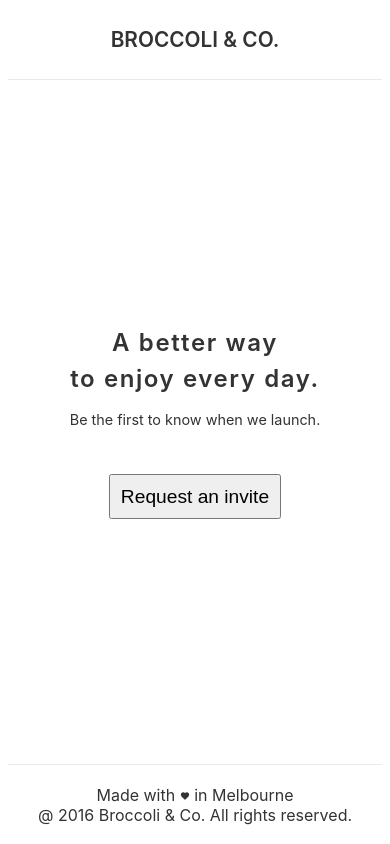
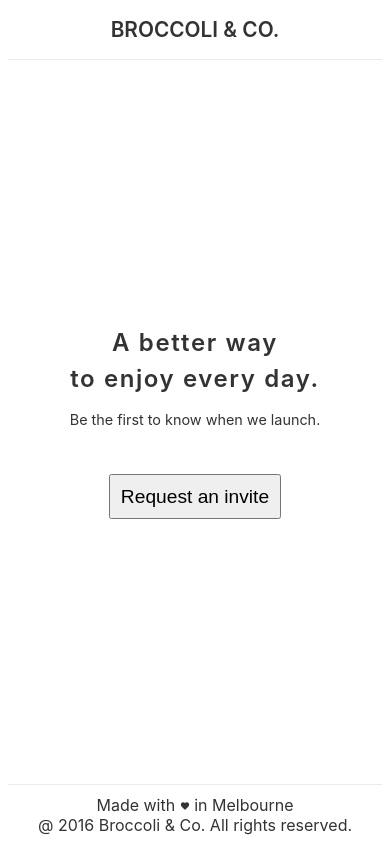
Before and after one commit to ibama2/Broccoli, a Next.js app: page / in a window 390 px wide. Built offline with nearby package versions, Linux system fonts and the light colour scheme.

Commit message:
调整小屏幕header，footer高度

```diff
--- a/styles/global.css
+++ b/styles/global.css
@@ -51,6 +51,11 @@ footer {
   header {
     justify-content: center;
     padding-left: 0;
+    height: 60px;
+  }
+
+  footer {
+    height: 60px;
   }
 
   .MuiBox-root {
```
